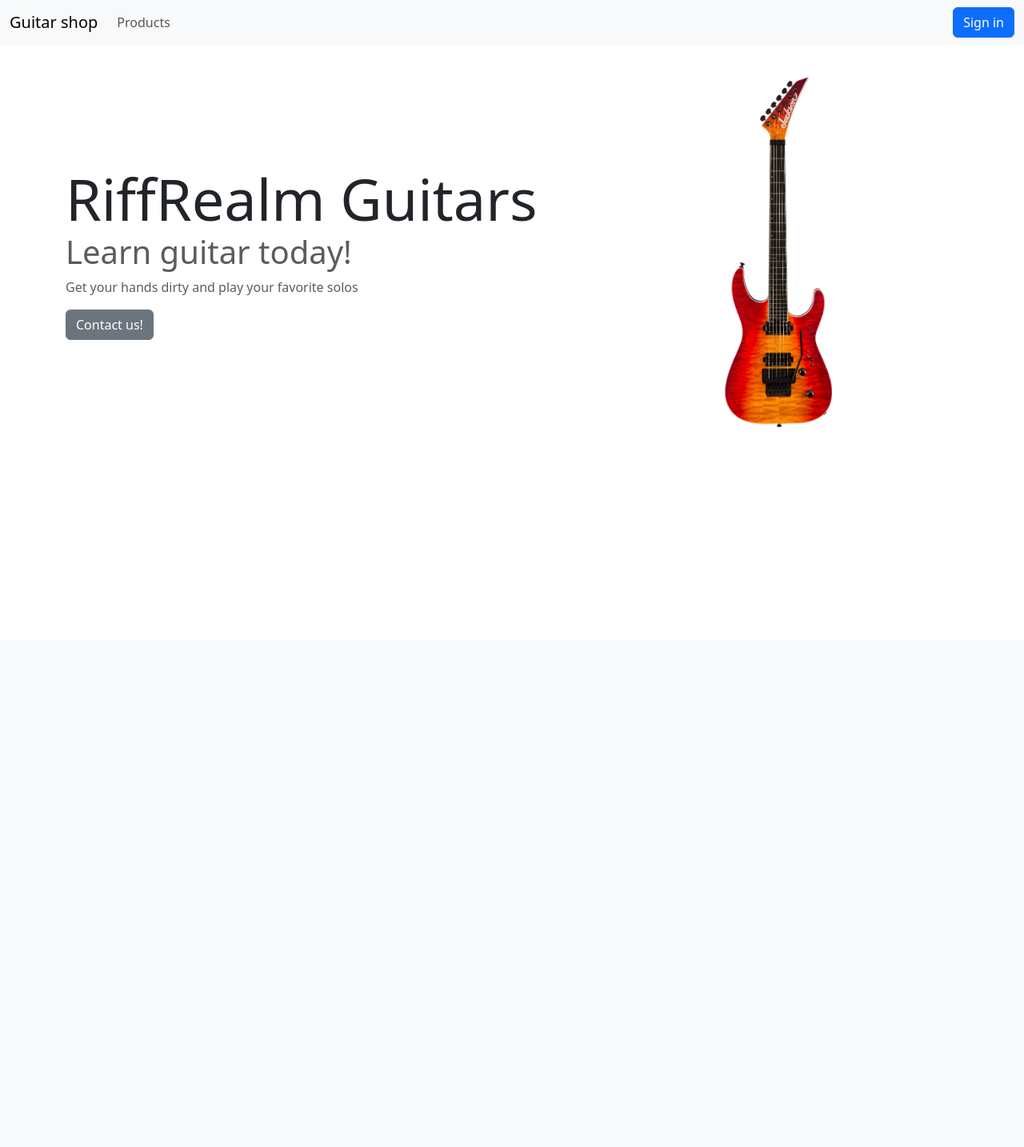
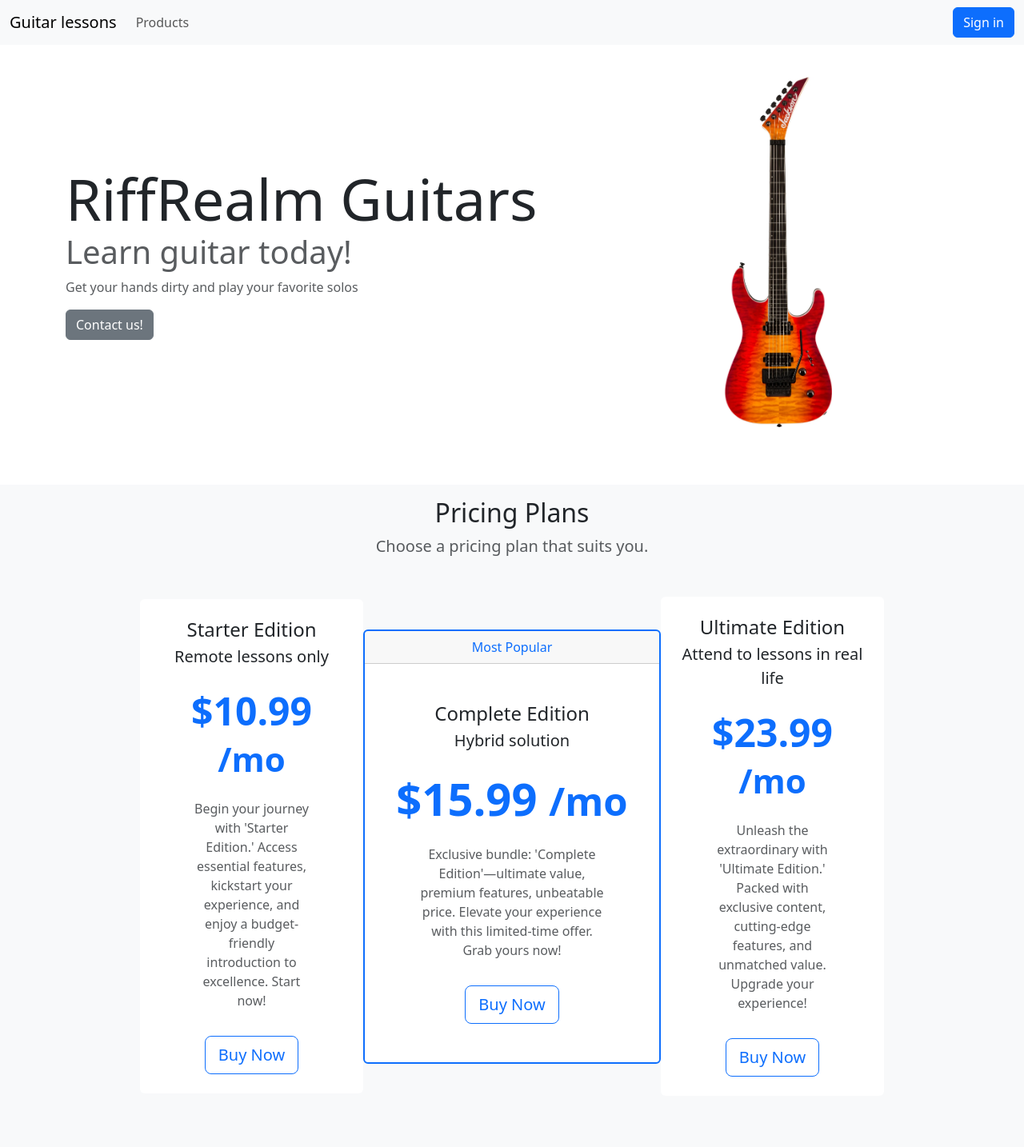
Before and after one commit to davidlarsson33/Web-shop-under-attack, a PHP site: page / in a window 1280 px wide. Shown: the whole page at 80% size. Before the commit the page ends 534 px from the top, so only its background shows below. Run offline with PHP 8.4, Linux system fonts and the light colour scheme.

Commit message:
🔨 Added a pricing section

```diff
--- a/src/components/navbar.php
+++ b/src/components/navbar.php
@@ -1,6 +1,6 @@
 <nav class="navbar navbar-expand-lg bg-body-tertiary">
     <div class="container-fluid">
-        <a class="navbar-brand" href="#">Guitar shop</a>
+        <a class="navbar-brand" href="#">Guitar lessons</a>
         <button class="navbar-toggler" type="button" data-bs-toggle="collapse" data-bs-target="#navbarSupportedContent"
             aria-controls="navbarSupportedContent" aria-expanded="false" aria-label="Toggle navigation">
             <span class="navbar-toggler-icon"></span>
--- /dev/null
+++ b/src/components/pricing.php
@@ -0,0 +1,53 @@
+<section id="pricing" class="bg-light mt-5 pt-3 pb-3">
+    <div class="container-lg">
+        <div class="text-center">
+            <h2>Pricing Plans</h2>
+            <p class="lead text-muted">Choose a pricing plan that suits you.</p>
+        </div>
+
+        <div class="row my-5 g-0 align-items-center justify-content-center">
+            <div class="col-8 col-lg-4 col-xl-3">
+                <div class="card border-0">
+                    <div class="card-body text-center py-4">
+                        <h4 class="card-title">Starter Edition</h4>
+                        <p class="lead card-subtitle">Remote lessons only</p>
+                        <p class="display-5 my-4 text-primary fw-bold">$10.99 <span class="small">/mo</span></p>
+                        <p class="card-text mx-5 text-muted d-none d-lg-block">Begin your journey with 'Starter Edition.' Access essential features, kickstart your experience, and enjoy a budget-friendly introduction to excellence. Start now!</p>
+                        <a href="#" class="btn btn-outline-primary btn-lg mt-3">
+                            Buy Now
+                        </a>
+                    </div>
+                </div>
+            </div>
+
+            <div class="col-8 col-lg-4">
+                <div class="card border-primary border-2">
+                    <div class="card-header text-center text-primary">Most Popular</div>
+                    <div class="card-body text-center py-5">
+                        <h4 class="card-title">Complete Edition</h4>
+                        <p class="lead card-subtitle">Hybrid solution</p>
+                        <p class="display-4 my-4 text-primary fw-bold">$15.99 <span class="small">/mo</span></p>
+                        <p class="card-text mx-5 text-muted d-none d-lg-block">Exclusive bundle: 'Complete Edition'—ultimate value, premium features, unbeatable price. Elevate your experience with this limited-time offer. Grab yours now!</p>
+                        <a href="#" class="btn btn-outline-primary btn-lg mt-3">
+                            Buy Now
+                        </a>
+                    </div>
+                </div>
+            </div>
+
+            <div class="col-8 col-lg-4 col-xl-3">
+                <div class="card border-0">
+                    <div class="card-body text-center py-4">
+                        <h4 class="card-title">Ultimate Edition</h4>
+                        <p class="lead card-subtitle">Attend to lessons in real life</p>
+                        <p class="display-5 my-4 text-primary fw-bold">$23.99 <span class="small">/mo</span></p>
+                        <p class="card-text mx-5 text-muted d-none d-lg-block">Unleash the extraordinary with 'Ultimate Edition.' Packed with exclusive content, cutting-edge features, and unmatched value. Upgrade your experience!</p>
+                        <a href="#" class="btn btn-outline-primary btn-lg mt-3">
+                            Buy Now
+                        </a>
+                    </div>
+                </div>
+            </div>
+        </div>
+    </div>
+</section>
--- a/src/index.php
+++ b/src/index.php
@@ -12,7 +12,7 @@
 <body>
   <?php include "./components/navbar.php"; ?>
   <?php include "./components/main.php"; ?>
-
+  <?php include "./components/pricing.php"; ?>
   <script src="https://cdn.jsdelivr.net/npm/bootstrap@5.3.2/dist/js/bootstrap.bundle.min.js"
     integrity="sha384-C6RzsynM9kWDrMNeT87bh95OGNyZPhcTNXj1NW7RuBCsyN/o0jlpcV8Qyq46cDfL"
     crossorigin="anonymous"></script>
```
